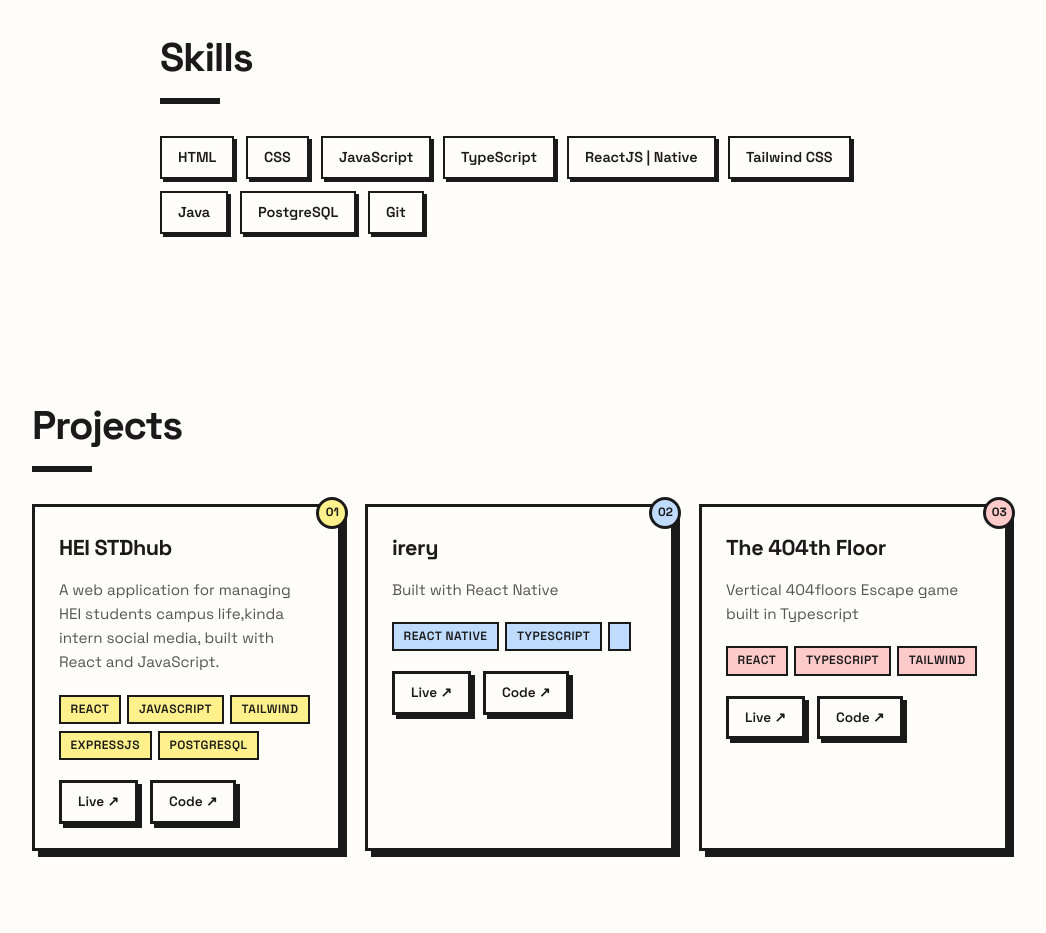
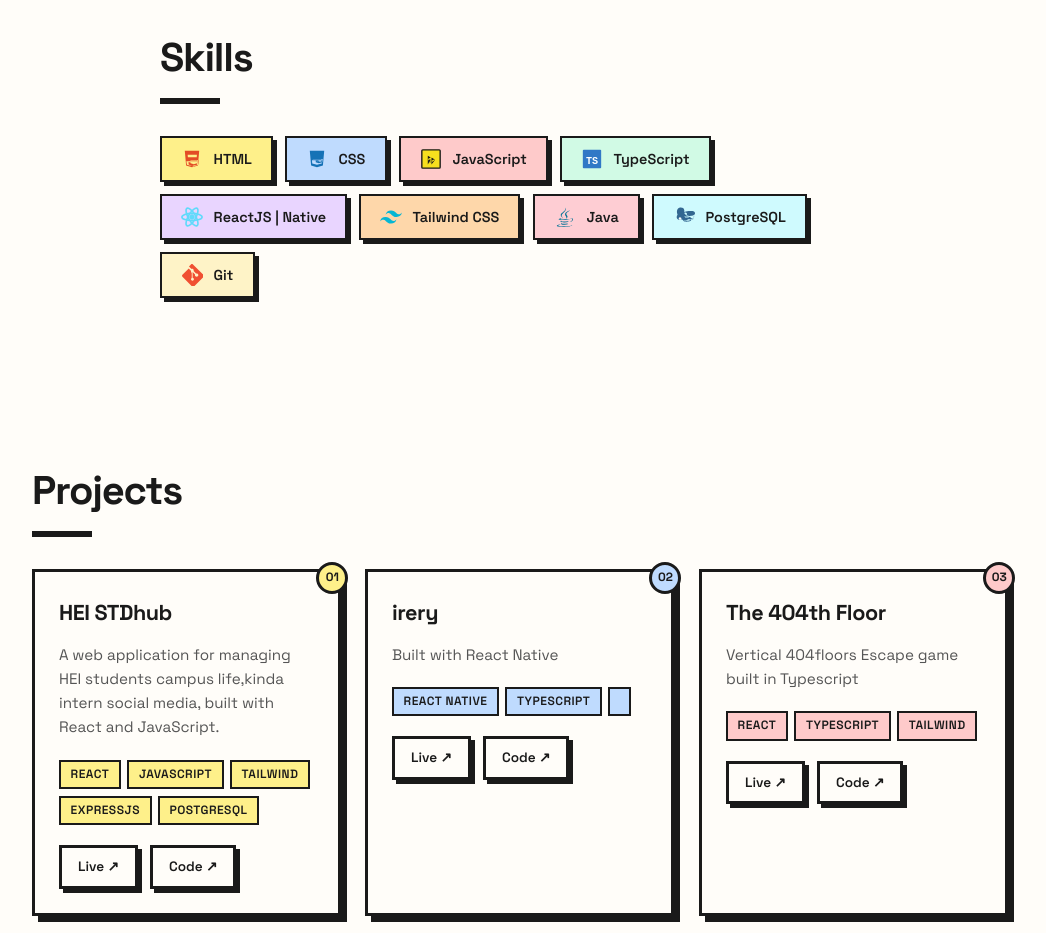
Before and after one commit to fatratra-png/fatratra-portfolio, a React (Vite) app: page / in a window 1280 px wide. Shown: the part 1420-2353 px from the top of the page, without its empty margins (120-1166 px from the left). Built offline with nearby package versions, Linux system fonts and the light colour scheme.

Commit message:
add tech logo icons and colorful animated skill chips

```diff
--- a/src/components/Skills.tsx
+++ b/src/components/Skills.tsx
@@ -1,6 +1,13 @@
 import { content } from '../content'
 import { useStaggeredReveal } from '../hooks/useReveal'
 import { useRef, useState } from 'react'
+import TechIcon from './TechIcons'
+
+const chipBgColors = [
+  '#fef08a', '#bfdbfe', '#fecaca', '#d1fae5',
+  '#e9d5ff', '#fed7aa', '#fecdd3', '#cffafe',
+  '#fef3c7', '#ddd6fe',
+]
 
 export default function Skills() {
   const skillCount = content.skills.length
@@ -32,10 +39,11 @@
 
         <div
           style={{
-            width: 60,
             height: 6,
             background: '#1a1a1a',
             marginBottom: '2rem',
+            transition: 'width 0.6s ease 0.3s',
+            width: revealed ? 60 : 0,
           }}
         />
 
@@ -44,6 +52,7 @@
             <SkillChip
               key={skill.name}
               skill={skill}
+              chipColor={chipBgColors[i % chipBgColors.length]}
               delay={delays[i]}
               revealed={revealed}
             />
@@ -56,14 +65,17 @@
 
 function SkillChip({
   skill,
+  chipColor,
   delay,
   revealed,
 }: {
   skill: (typeof content.skills)[number]
+  chipColor: string
   delay: number
   revealed: boolean
 }) {
   const [tilt, setTilt] = useState({ x: 0, y: 0 })
+  const [burst, setBurst] = useState(false)
   const elRef = useRef<HTMLDivElement>(null)
 
   const handleMouse = (e: React.MouseEvent<HTMLDivElement>) => {
@@ -72,44 +84,54 @@
     const rect = el.getBoundingClientRect()
     const x = (e.clientX - rect.left) / rect.width - 0.5
     const y = (e.clientY - rect.top) / rect.height - 0.5
-    setTilt({ x: x * 8, y: y * -8 })
+    setTilt({ x: x * 12, y: y * -12 })
   }
 
   const resetTilt = () => setTilt({ x: 0, y: 0 })
+
+  const handleEnter = () => {
+    setBurst(true)
+    setTimeout(() => setBurst(false), 300)
+  }
 
   return (
     <div
       ref={elRef}
       style={{
         border: '2px solid #1a1a1a',
-        boxShadow: '3px 3px 0 #1a1a1a',
-        padding: '0.5rem 1rem',
+        boxShadow: burst ? '2px 2px 0 #1a1a1a' : '4px 4px 0 #1a1a1a',
+        padding: '0.6rem 1.2rem',
         fontWeight: 600,
         fontSize: '0.9rem',
         display: 'flex',
         alignItems: 'center',
-        gap: '0.5rem',
-        background: '#fffdf9',
+        gap: '0.65rem',
+        background: burst ? skill.color : chipColor,
+        color: burst ? '#fff' : '#1a1a1a',
+        cursor: 'default',
         transition: `all 0.15s ease, transform 0.5s ease ${delay}s, opacity 0.5s ease ${delay}s`,
         transform: revealed
           ? `perspective(400px) rotateX(${tilt.y}deg) rotateY(${tilt.x}deg)`
           : 'translateY(20px)',
         opacity: revealed ? 1 : 0,
-        cursor: 'default',
+        position: 'relative',
+        overflow: 'hidden',
       }}
       onMouseMove={handleMouse}
-      onMouseLeave={resetTilt}
-      onMouseEnter={(e) => {
-        e.currentTarget.style.background = skill.color
-        e.currentTarget.style.color =
-          parseInt(skill.color.replace('#', ''), 16) > 0xcccccc ? '#1a1a1a' : '#fff'
-      }}
-      onMouseOut={(e) => {
-        e.currentTarget.style.background = '#fffdf9'
+      onMouseLeave={(e) => {
+        resetTilt()
+        setBurst(false)
+        e.currentTarget.style.background = chipColor
         e.currentTarget.style.color = '#1a1a1a'
       }}
+      onMouseEnter={(e) => {
+        handleEnter()
+        e.currentTarget.style.background = skill.color
+        e.currentTarget.style.color = '#fff'
+      }}
     >
-        {skill.name}
+      <TechIcon name={skill.name} size={22} />
+      {skill.name}
     </div>
   )
 }
--- /dev/null
+++ b/src/components/TechIcons.tsx
@@ -0,0 +1,88 @@
+type Props = { name: string; size?: number }
+
+export default function TechIcon({ name, size = 28 }: Props) {
+  const s = { width: size, height: size, display: 'block', flexShrink: 0 }
+
+  const key = name.toLowerCase().replace(/[\s|]/g, '')
+
+  switch (key) {
+    case 'html':
+      return (
+        <svg {...s} viewBox="0 0 24 24" fill="#e34c26">
+          <path d="M4.136 3.012h15.729l-1.431 16.15-6.451 1.826-6.414-1.826-1.433-16.15zM5.89 14.53l.61 3.638 5.466 1.555 5.48-1.555.61-3.638H5.89zM17.177 9.5l.202-2.145H7.26l.258 2.74h9.658zM10.145 12.25l.152 1.692h7.454l-.246 2.73-3.512 1.006-3.572-1.006-.214-1.178H8.066l.326 2.598 4.906 1.972 5.596-1.972.71-4.842H10.145z" />
+        </svg>
+      )
+    case 'css':
+      return (
+        <svg {...s} viewBox="0 0 24 24" fill="#1572b6">
+          <path d="M4.136 3.012h15.729l-1.431 16.15-6.451 1.826-6.414-1.826-1.433-16.15zM6.502 13.288l.304 3.504 5.166 1.538 5.18-1.538.304-3.504H13.66l-.05.572-1.372.566-1.626-.566-.126-.572H6.502zM7.074 9.576l.258 2.74h9.658l-.202 2.145-1.44.488-1.626-.488-.126-.572H10.73l-.152 1.692 3.512 1.006 3.572-1.006.49-3.638H7.074z" />
+        </svg>
+      )
+    case 'javascript':
+      return (
+        <svg {...s} viewBox="0 0 24 24" fill="#f7df1e">
+          <rect x="2" y="2" width="20" height="20" rx="1" fill="#f7df1e" stroke="#1a1a1a" strokeWidth="1.5" />
+          <path d="M8.5 18V12l.5-.25v2l2.25-1.75v4l-.5.25v-2L8.5 18z" fill="#1a1a1a" />
+          <path d="M12.5 18V14l.5-.25v1.5l2.25-1.25v-1.5l.5-.25V14L12.5 18z" fill="#1a1a1a" />
+          <path d="M12.5 14l.5-.25 2.25-1.25.5-.25-.5-.25-2.25-1.25-.5-.25v2.5z" fill="#1a1a1a" />
+          <path d="M8.5 12l.5-.25 2.25-1.25.5-.25-.5-.25-2.25-1.25-.5-.25v2.5z" fill="#1a1a1a" />
+        </svg>
+      )
+    case 'typescript':
+      return (
+        <svg {...s} viewBox="0 0 24 24">
+          <rect x="2" y="2" width="20" height="20" rx="1" fill="#3178c6" />
+          <text x="5.5" y="17" fontSize="11" fontWeight="700" fill="#fff" fontFamily="monospace">TS</text>
+        </svg>
+      )
+    case 'reactjsnative':
+    case 'reactjs|native':
+      return (
+        <svg {...s} viewBox="0 0 24 24" fill="none">
+          <ellipse cx="12" cy="12" rx="11" ry="4" stroke="#61dafb" strokeWidth="1.8" transform="rotate(0 12 12)" />
+          <ellipse cx="12" cy="12" rx="11" ry="4" stroke="#61dafb" strokeWidth="1.8" transform="rotate(60 12 12)" />
+          <ellipse cx="12" cy="12" rx="11" ry="4" stroke="#61dafb" strokeWidth="1.8" transform="rotate(-60 12 12)" />
+          <circle cx="12" cy="12" r="2.5" fill="#61dafb" stroke="#61dafb" strokeWidth="1" />
+        </svg>
+      )
+    case 'tailwindcss':
+      return (
+        <svg {...s} viewBox="0 0 24 24" fill="#06b6d4">
+          <path d="M12.001 4.8c-3.2 0-5.2 1.6-6 4.8 1.2-1.6 2.6-2.2 4.2-1.8.913.228 1.565.89 2.288 1.624C13.666 10.618 15.027 12 18.001 12c3.2 0 5.2-1.6 6-4.8-1.2 1.6-2.6 2.2-4.2 1.8-.913-.228-1.565-.89-2.288-1.624C16.337 6.182 14.976 4.8 12.001 4.8zm-6 7.2c-3.2 0-5.2 1.6-6 4.8 1.2-1.6 2.6-2.2 4.2-1.8.913.228 1.565.89 2.288 1.624C7.666 17.818 9.027 19.2 12.001 19.2c3.2 0 5.2-1.6 6-4.8-1.2 1.6-2.6 2.2-4.2 1.8-.913-.228-1.565-.89-2.288-1.624C10.337 13.382 8.976 12 6.001 12z" />
+        </svg>
+      )
+    case 'java':
+      return (
+        <svg {...s} viewBox="0 0 24 24" fill="#007396">
+          <path d="M8.851 18.56s-.917.534.653.714c1.902.218 2.874.187 4.969-.211 0 0 .552.346 1.323.646-4.709 2.019-10.66-.118-6.945-1.149M8.276 15.933s-1.028.761.542.925c2.032.209 3.636.227 6.413-.308 0 0 .384.389.987.602-5.691 1.665-12.028.133-7.942-1.219" />
+          <path d="M13.116 11.475c1.158 1.333-.304 2.533-.304 2.533s2.939-1.518 1.589-3.418c-1.261-1.772-2.228-2.652 3.007-5.688 0 0-8.216 2.052-4.292 6.573" />
+          <path d="M19.33 20.504s.679.559-.748.992c-2.712.822-11.288 1.069-13.669.033-.856-.373.75-.89 1.254-.999.527-.114.828-.093.828-.093-.953-.671-6.156 1.317-2.643 1.887 9.58 1.553 17.462-.7 14.978-1.82M9.292 13.21s-4.362 1.036-1.544 1.412c1.19.159 3.561.123 5.77-.062 1.806-.152 3.618-.479 3.618-.479s-.636.272-1.096.587c-4.429 1.165-12.986.622-10.522-.567 2.082-1.006 3.774-.891 3.774-.891" />
+          <path d="M17.116 17.584c4.503-2.34 2.421-4.589.968-4.285-.357.075-.516.139-.516.139s.133-.208.387-.298c2.769-.974 4.9 2.872-.892 4.394 0 0 .067-.06.053-.19" />
+          <path d="M12.292 2.002s2.247 2.247-2.131 5.701c-3.499 2.754-.798 4.325-.001 6.12-2.043-1.844-3.542-3.468-2.537-4.977 1.477-2.216 5.548-3.292 4.669-6.844" />
+        </svg>
+      )
+    case 'postgresql':
+      return (
+        <svg {...s} viewBox="0 0 24 24" fill="#336791">
+          <path d="M21.74 15.39c-.43-1.56-1.86-2.49-4.17-2.76-.6-.07-1.22-.05-1.83-.03-.31.01-.62.03-.93.06-.28.03-.55.07-.82.11l-.18-.09c-.13-.07-.26-.15-.38-.24-.68-.52-1.08-1.29-1.06-2.14.03-1.2.02-2.41.01-3.61 0-.64 0-1.29-.08-1.93-.14-1.07-.53-2-1.3-2.66C9.6 1.4 8.12 1.3 6.85 1.91c-1.46.7-2.3 1.89-2.52 3.49-.1.73-.06 1.47.09 2.19.12.56.27 1.11.47 1.64.08.21.07.33-.06.51-.29.41-.55.85-.69 1.33-.24.86-.15 1.7.26 2.44.55 1 1.6 1.54 2.85 1.53.48 0 .97-.05 1.45-.21.28-.09.54-.22.81-.36.04.04.08.08.12.12.38.39.83.7 1.34.92.61.26 1.22.38 1.87.38.42 0 .84-.04 1.26-.12.78-.15 1.45-.49 2.02-1.03.1-.1.2-.2.29-.31.3.03.6.06.91.07.82.02 1.63-.02 2.44-.12 1.47-.17 2.53-.8 3.06-2 .27-.62.33-1.27.16-1.93z" />
+          <path d="M8.04 3.68c.07.21.13.42.18.63.55 2.36.52 4.79.04 7.17-.1.49-.24.97-.4 1.46-.04.13-.13.2-.24.12-.12-.08-.13-.21-.1-.34.15-.63.27-1.27.32-1.92.12-1.53-.07-3.03-.58-4.48-.08-.24-.22-.46-.37-.67-.15-.22-.11-.35.09-.44.19-.09.61-.1.76.01.1.08.21.15.3.25z" />
+          <path d="M20.06 15.11c-.52 1.09-1.48 1.66-2.9 1.82-.79.09-1.59.1-2.38.12-.72.02-1.43-.02-2.13-.15-.55-.1-1.02-.34-1.43-.69-.08-.07-.16-.15-.24-.23-.12-.12-.07-.26.06-.32.1-.05.23-.04.33.01.29.15.59.27.91.33.96.18 1.93.14 2.9.13.87 0 1.74-.1 2.58-.34.53-.15 1-.43 1.39-.8.43-.41.62-.94.53-1.54-.12-.76-.62-1.25-1.33-1.49-.48-.16-.99-.24-1.5-.28-.56-.05-1.12-.04-1.68-.07-.28-.01-.56-.03-.84-.06-.36-.04-.73-.1-1.09-.18-.56-.12-1.02-.4-1.4-.81-.29-.31-.48-.68-.55-1.1-.08-.47.03-.91.27-1.3.23-.38.56-.64.95-.81.39-.17.8-.22 1.22-.18.55.05.99.3 1.27.77.2.33.26.69.21 1.07-.03.24-.13.46-.29.67-.07.09-.05.15.02.2.48.36 1.07.57 1.67.68.96.18 1.92.27 2.89.21.91-.06 1.8-.23 2.64-.6.61-.27 1.14-.66 1.52-1.2.24-.35.38-.74.34-1.18-.04-.47-.2-.88-.5-1.22-.68-.77-1.84-1.07-3.09-1.14-1.18-.07-2.36 0-3.53.09-.94.08-1.87.22-2.79.43-1.04.24-2.02.61-2.92 1.16-.03.02-.07.01-.1-.01" />
+          <path fill="#fff" d="M6.29 13.15c-.08.46-.1 1.16.55 1.61.57.39 1.42.36 1.94-.07.57-.47.55-1.25.14-1.78-.33-.43-.92-.6-1.47-.56-.48.04-.78.28-1.16.8z" />
+        </svg>
+      )
+    case 'git':
+      return (
+        <svg {...s} viewBox="0 0 24 24" fill="#f05032">
+          <path d="M23.546 10.93L13.067.452c-.604-.603-1.582-.603-2.188 0L8.708 2.627l2.76 2.76c.645-.215 1.379-.07 1.889.441.516.515.658 1.258.438 1.9l2.658 2.66c.645-.223 1.387-.078 1.9.435.721.72.721 1.884 0 2.604-.719.719-1.881.719-2.6 0-.539-.541-.674-1.337-.404-1.996l-2.378-2.38c-.092.023-.188.039-.285.039v5.993c.803.16 1.417.778 1.417 1.576 0 .883-.714 1.599-1.598 1.599-.883 0-1.599-.716-1.599-1.599 0-.594.323-1.124.794-1.397V9.702c-.471-.273-.794-.804-.794-1.397 0-.274.063-.533.176-.768l-2.614-2.62-6.903 6.907c-.603.603-.603 1.583 0 2.186l10.48 10.477c.604.604 1.582.604 2.186 0l10.478-10.478c.602-.603.602-1.582 0-2.186" />
+        </svg>
+      )
+    default:
+      return (
+        <svg {...s} viewBox="0 0 24 24" fill="#888">
+          <rect x="3" y="3" width="18" height="18" rx="2" fill="none" stroke="#888" strokeWidth="1.5" />
+          <path d="M8 12h8" stroke="#888" strokeWidth="1.5" />
+          <path d="M12 8v8" stroke="#888" strokeWidth="1.5" />
+        </svg>
+      )
+  }
+}
```
